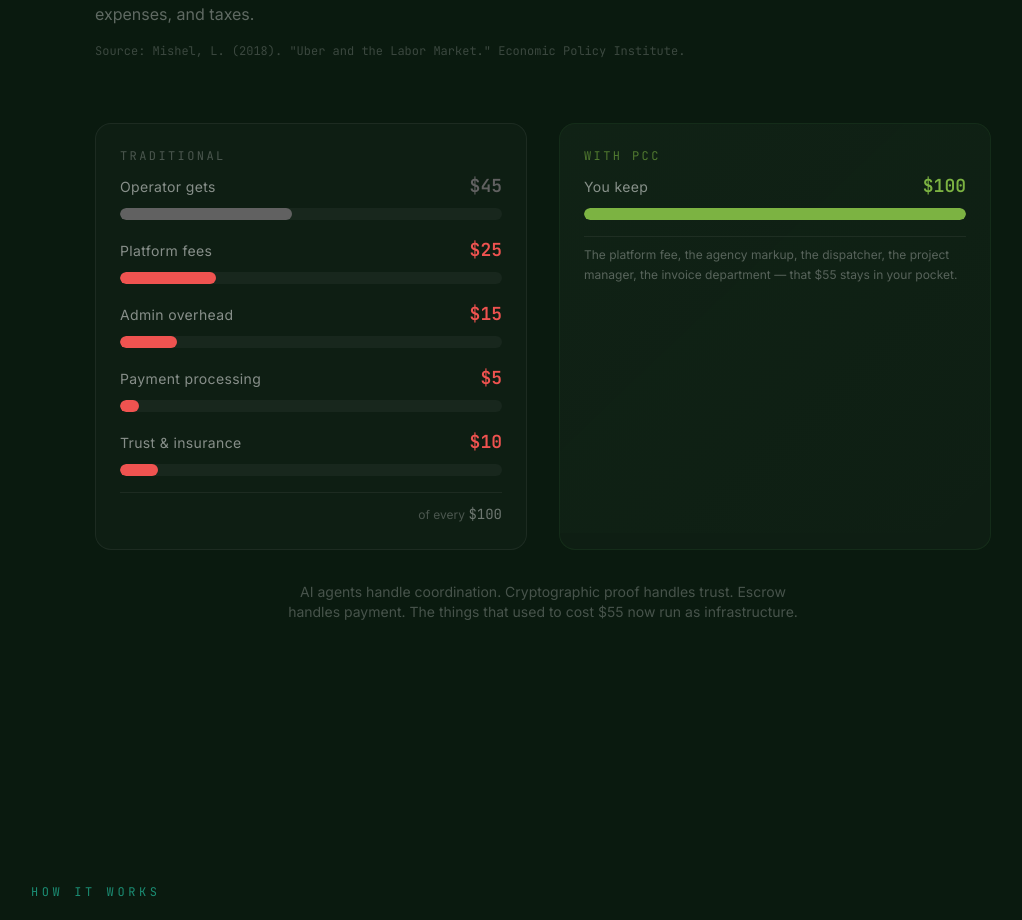
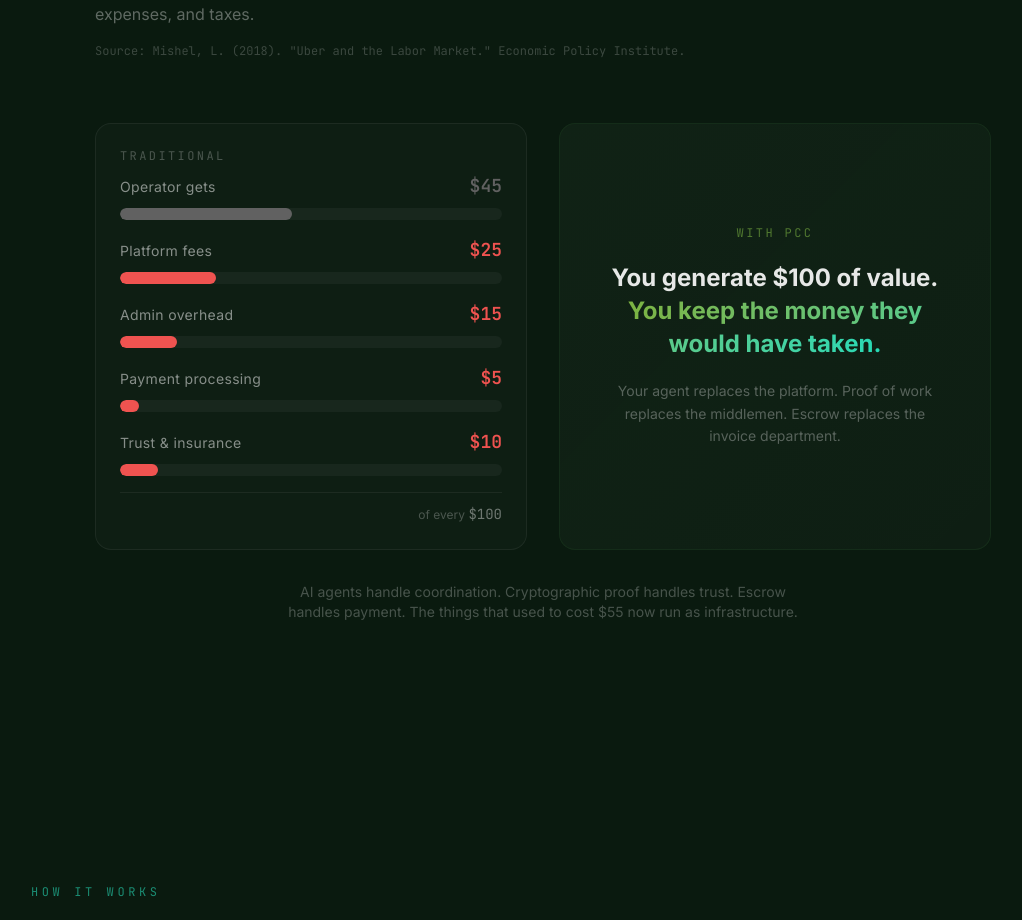
Before and after one commit to LamaSu/physical-capability-cloud, a React (Vite) app in the folder apps/dashboard/: page / in a window 1280 px wide. Shown: the part 1161-2081 px from the top of the page, without its empty margins (97-1119 px from the left). Built offline with nearby package versions, Linux system fonts and the light colour scheme; no server answers; what @wagmi/connectors, wagmi would draw is missing.

Commit message:
Update PCC side copy: focus on value kept, not percentages
"You generate $100 of value. You keep the money they would have taken."
No bars, no dollar amounts, no fee percentages on the PCC side.

Co-Authored-By: Claude Opus 4.6 (1M context) <noreply@anthropic.com>

```diff
--- a/apps/dashboard/src/pages/LandingPage.tsx
+++ b/apps/dashboard/src/pages/LandingPage.tsx
@@ -275,17 +275,18 @@ export function LandingPage() {
             </div>
 
             {/* With PCC */}
-            <div className="p-6 rounded-2xl bg-white/[0.02] border border-green-500/10 space-y-4 relative overflow-hidden">
+            <div className="p-6 rounded-2xl bg-white/[0.02] border border-green-500/10 relative overflow-hidden flex flex-col justify-center min-h-[280px]">
               <div className="absolute inset-0 bg-gradient-to-br from-green-500/[0.03] to-transparent pointer-events-none" />
-              <div className="relative z-10 space-y-4">
-                <div className="text-xs tracking-[0.2em] uppercase text-green-400/60 font-mono mb-2">With PCC</div>
-                <MoneyBar label="You keep" amount={100} total={100} color="#7CB342" delay={0.2} />
-                <div className="pt-2 border-t border-white/[0.06]">
-                  <p className="text-xs text-white/30 leading-relaxed">
-                    The platform fee, the agency markup, the dispatcher, the project manager,
-                    the invoice department — that $55 stays in your pocket.
-                  </p>
-                </div>
+              <div className="relative z-10 space-y-5 text-center px-4">
+                <div className="text-xs tracking-[0.2em] uppercase text-green-400/60 font-mono">With PCC</div>
+                <p className="text-xl sm:text-2xl font-bold text-white/90 leading-snug">
+                  You generate $100 of value.<br />
+                  <span className="bg-gradient-to-r from-green-400 to-teal-400 bg-clip-text text-transparent">You keep the money they would have taken.</span>
+                </p>
+                <p className="text-sm text-white/30 leading-relaxed">
+                  Your agent replaces the platform. Proof of work replaces the middlemen.
+                  Escrow replaces the invoice department.
+                </p>
               </div>
             </div>
           </motion.div>
```
